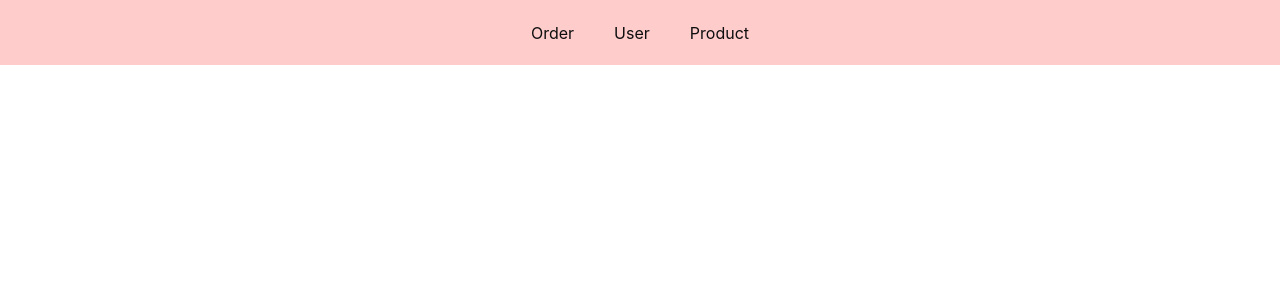
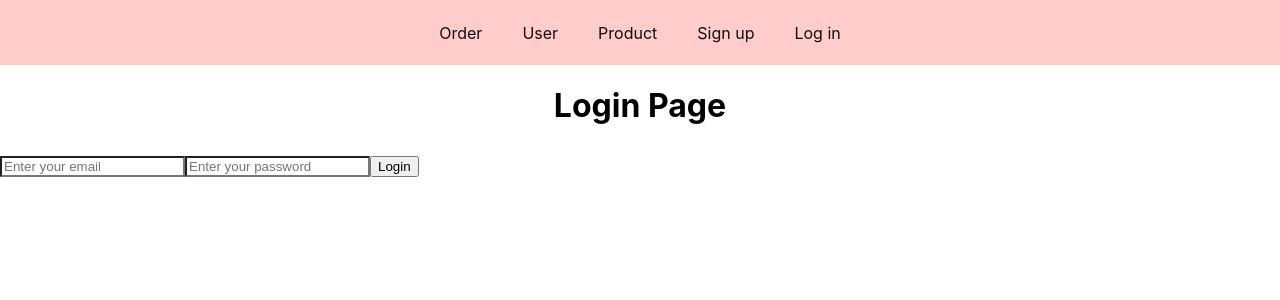
Before and after one commit to jokerbone2001/pet_store_frontend, a React (Create React App) app: page /login in a window 1280 px wide. Before the commit this address had no page. Shown: the top 300 px of the page. Built offline with nearby package versions, Linux system fonts and the light colour scheme.

Commit message:
login page and sign in page created

```diff
--- /dev/null
+++ b/src/LoginPage.js
@@ -0,0 +1,110 @@
+import React from 'react';
+
+import { useNavigate } from 'react-router-dom';
+const LoginPageURL = "http://localhost:8080/auth/login";
+
+const UserInput = (props) => (
+    <input
+        type={props.type}
+        placeholder={props.placeholder}
+        value={props.value}
+        onChange={props.handleChange}
+        style={{ backgroundColor: 'white' }}
+        name={props.name}
+    />
+);
+
+const SubmitButton = (props) => {
+    return <button className="submit" type="submit">{props.text}</button>
+}
+const LoginPage = (props) =>
+{
+    const navigate = useNavigate();
+    return  <Login
+    handleAuth={props.handleAuth}
+    loginStatus = {props.loginStatus}
+    navigate={navigate} />;
+};
+
+class Login extends React.Component {
+
+    constructor(props) {
+        super(props);
+        this.state = {
+            email_address: "",
+            password: "",
+        };
+    }
+
+    handleInputChange = (event) => {
+        const target = event.target;
+        const value = target.value;
+        const name = target.name;
+
+        this.setState({
+            [name]: value
+        });
+    };
+
+    handleSubmit = (event) => {
+        event.preventDefault();
+
+        const { email_address, password } = this.state;
+
+        fetch(LoginPageURL, {
+            method: "POST",
+            headers: {
+                "Content-Type": "application/json"
+            },
+            body: JSON.stringify({ email_address, password })
+        })
+        .then(response => response.json())
+        .then(data => {
+            // console.log(data.message);
+            // console.log(data.token);
+            if (data.message === "Logged in successfully") {
+                alert('Logged in successfully');
+                data.status = true;
+                this.props.handleAuth(data);
+
+                this.props.navigate('/users');
+
+            } else {
+                data.status = false;
+                this.props.handleAuth(data);
+                alert(data.message || 'Invalid username or password');
+            }
+        })
+        .catch(error => {
+            console.error("Error:", error);
+            alert('Login failed. Please try again later.');
+        });
+    };
+
+    render() {
+        return (
+            <div className="Login">
+                <h1 style={{ textAlign: 'center', marginBottom: '30px' }}>Login Page</h1>
+                <form onSubmit={this.handleSubmit}>
+                    <UserInput
+                        name="email_address"
+                        type="email"
+                        placeholder="Enter your email"
+                        value={this.state.email_address}
+                        handleChange={this.handleInputChange}
+                    />
+                    <UserInput
+                        name="password"
+                        type="password"
+                        placeholder="Enter your password"
+                        value={this.state.password}
+                        handleChange={this.handleInputChange}
+                    />
+                    <SubmitButton text="Login" />
+                </form>
+            </div>
+        );
+    }
+}
+
+export default LoginPage;
--- /dev/null
+++ b/src/SignUpPage.js
@@ -0,0 +1,96 @@
+import React from 'react';
+
+const SignupURL = "http://localhost:8080/auth/register";
+
+const SubmitButton = (props) => {
+    return <button className="submit" type="submit">{props.text}</button>
+}
+
+const UserInput = (props) => (
+    <input
+        type={props.type}
+        placeholder={props.placeholder}
+        value={props.value}
+        onChange={props.handleChange}
+        style={{ backgroundColor: 'white' }}
+        name={props.name}
+    />
+);
+
+class SignUpPage extends React.Component {
+    constructor(props) {
+        super(props);
+        this.state = {
+            email_address: "",
+            password: "",
+        };
+    }
+
+    handleInputChange = (event) => {
+        const target = event.target;
+        const value = target.value;
+        const name = target.name;
+
+        this.setState({
+            [name]: value
+        });
+    };
+
+    handleSubmit = (event) => {
+        event.preventDefault();
+
+        const { email_address, password } = this.state;
+
+        fetch(SignupURL, {
+            method: "POST",
+            headers: {
+                "Content-Type": "application/json"
+            },
+            body: JSON.stringify({ email_address, password })
+        })
+        .then(response => response.json())
+        .then(data => {
+            console.log(data);
+            if (data.message === "User registered successfully") {
+                alert('Registration successful!');
+                // Redirect to the login page
+                window.location.replace('http://localhost:3000/login');
+
+
+            } else {
+                alert(data.message || 'Registration failed.');
+            }
+        })
+        .catch(error => {
+            console.error("Error:", error);
+            alert('Registration failed. Please try again later.');
+        });
+    };
+
+    render() {
+        return (
+            <div className="Signup">
+              <h1 style={{ textAlign: 'center', marginBottom: '30px' }}>Sign up</h1>
+                <form onSubmit={this.handleSubmit}>
+                    <UserInput
+                        name="email_address"
+                        type="email"
+                        placeholder="Enter your email"
+                        value={this.state.email_address}
+                        handleChange={this.handleInputChange}
+                    />
+                    <UserInput
+                        name="password"
+                        type="password"
+                        placeholder="Enter your password"
+                        value={this.state.password}
+                        handleChange={this.handleInputChange}
+                    />
+                    <SubmitButton text="Register" />
+                </form>
+            </div>
+        );
+    }
+}
+
+export default SignUpPage;
--- a/src/Users.js
+++ b/src/Users.js
@@ -1,21 +1,27 @@
 import React from 'react';
 import './Users.css';
 
-const UserURL = "http://localhost:8080/user_json";
+const UserURL = "http://localhost:8080/users/profile";
 
 class Users extends React.Component {
   constructor(props) {
     super(props);
     this.state = {
-      Users: []
+      user: {}
     }
   }
 
   fetchURL() {
-    fetch(UserURL)
+    fetch(UserURL, {
+      method: "GET",
+      headers: {
+        "Content-Type": "application/json",
+        "Authorization": `Bearer ${this.props.token}`
+      },
+    })
     .then(response => response.json())
     .then(data => {
-        this.setState({Users: data});
+        this.setState({user: data});
         console.log(data);
     })
     .catch(error => {
@@ -27,25 +33,27 @@ class Users extends React.Component {
     this.fetchURL();
   }
 
-  render() {
+  render()
+  {
+    {/* 先展示，如果有，展示，没有可以填写*/}
+    const user = this.state.user;
     return (
       <div className="Users">
         User Page
-        {this.state.Users.map((user, index) => (
-            <div key={index} style={{marginBottom: '20px'}}>
+          <div style={{marginBottom: '20px'}}>
               <h2>User ID: {user._id}</h2>
               <p>Email: {user.email_address}</p>
               <p>Name: {user.first_name} {user.last_name}</p>
               <p>Phone: {user.phone_number}</p>
               <img src={user.image} alt="user" />
               <p>Delivery Address:</p>
-                <p>Street: {user.delivery_address.street}</p>
+              {/* if else address*/}
+              {/* <p>Street: {user.delivery_address.street}</p>
               <p>Postal Code: {user.delivery_address.postalCode}</p>
               <p>City: {user.delivery_address.city}</p>
               <p>Province: {user.delivery_address.province}</p>
-                <p>Country: {user.delivery_address.country}</p>
+              <p>Country: {user.delivery_address.country}</p>*/}
           </div>
-        ))}
       </div>
     )
   }
--- a/src/index.js
+++ b/src/index.js
@@ -5,6 +5,9 @@ import Orders from './Orders';
 import Users from './Users';
 import Products from './Products';
 import ProductDetail from './ProductDetail';
+import SignUpPage from './SignUpPage';
+import LoginPage from './LoginPage';
+
 import {
   BrowserRouter as Router,
   Routes,
@@ -12,7 +15,23 @@ import {
   Link
 } from "react-router-dom";
 
-export default function App(){
+class App extends React.Component {
+  constructor(props) {
+    super(props);
+    this.state = {
+      loginStatus : false,
+      token : ""
+    };
+  }
+  handleAuth = (userData) => {
+    console.log(userData);
+    this.setState({
+      loginStatus : userData.status,
+      token:userData.token
+    });
+};
+
+  render() {
     return (
       <Router>
         <div>
@@ -27,23 +46,36 @@ export default function App(){
               <li>
                 <Link to='/product'>Product</Link>
               </li>
+              <li>
+                <Link to='/signup'>Sign up</Link>
+              </li>
+              <li>
+                <Link to='/login'>Log in</Link>
+              </li>
             </ul>
           </nav>
           <Routes>
             <Route path='/order' element={<Orders></Orders>}/>
-          <Route path='/users' element={<Users/>}/>
+            <Route path='/users' element={<Users
+              handleAuth={this.handleUsers}
+              loginStatus = {this.state.loginStatus}
+              token = {this.state.token}/>}/>
             <Route path='/product' element={<Products/>}/>
             <Route path='/product/:id' element={<ProductDetail/>}/>
+            <Route path='/login' element={<LoginPage
+              handleAuth={this.handleAuth}
+              loginStatus = {this.state.loginStatus}/>}/>
+            <Route path='/signup' element={<SignUpPage/>}/>
           </Routes>
         </div>
       </Router>
-  )
+  )}
 }
+
 //import reportWebVitals from './reportWebVitals';
 
 const root = ReactDOM.createRoot(document.getElementById('root'));
 root.render(
-
   <App />
 );
 //ReactDOM.render(<App />, document.getElementById('root'));
```
Lines whose indentation alone changed are shown as unchanged.
